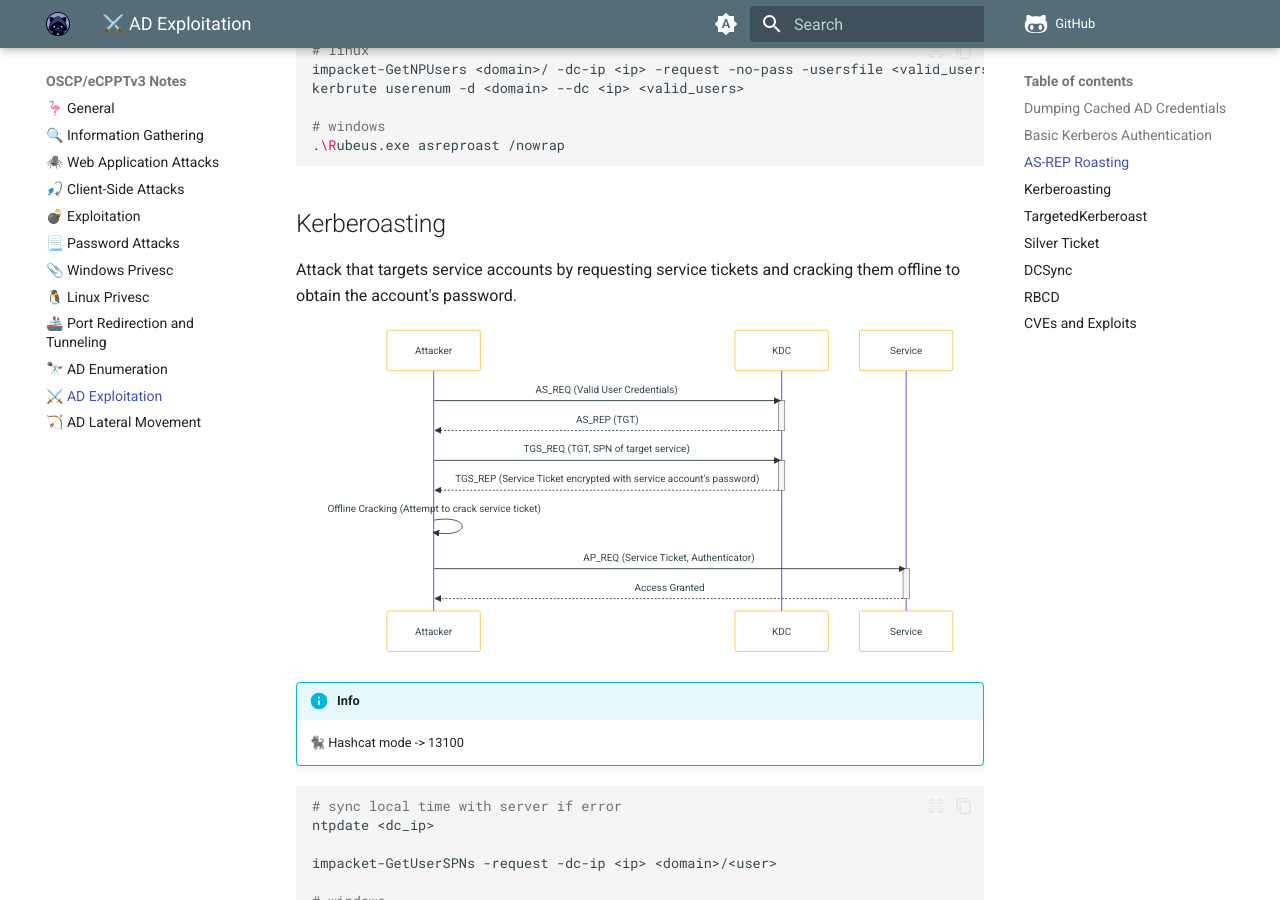
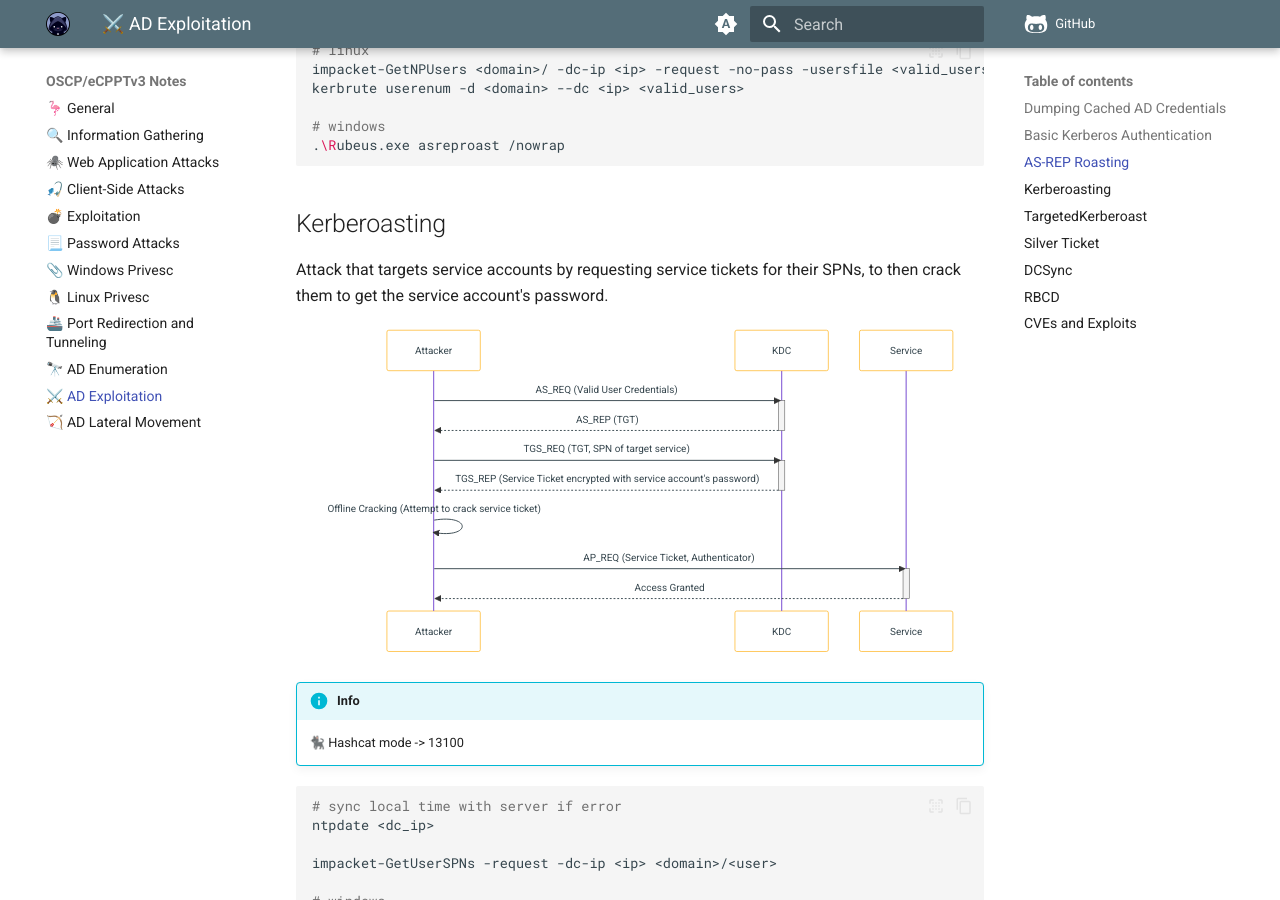
Before and after one commit to krovs/oscp-notes, an MkDocs documentation site: the page built from docs/19_ad_exploitation.md, in a window 1280 px wide and 900 px high, scrolled down 1589 px. Built offline with MkDocs 1.6.1 and Material for MkDocs 9.7.7, drawn with Linux system fonts in a browser that asks for light colours; comment, search, counter and statistics services are not loaded.

Commit message:
Fix desc

````diff
--- a/docs/19_ad_exploitation.md
+++ b/docs/19_ad_exploitation.md
@@ -74,7 +74,7 @@ kerbrute userenum -d <domain> --dc <ip> <valid_users>
 
 ## Kerberoasting
 
-Attack that targets service accounts by requesting service tickets and cracking them offline to obtain the account's password.
+Attack that targets service accounts by requesting service tickets for their SPNs, to then crack them to get the service account's password.
 
 ```mermaid
 sequenceDiagram
````
